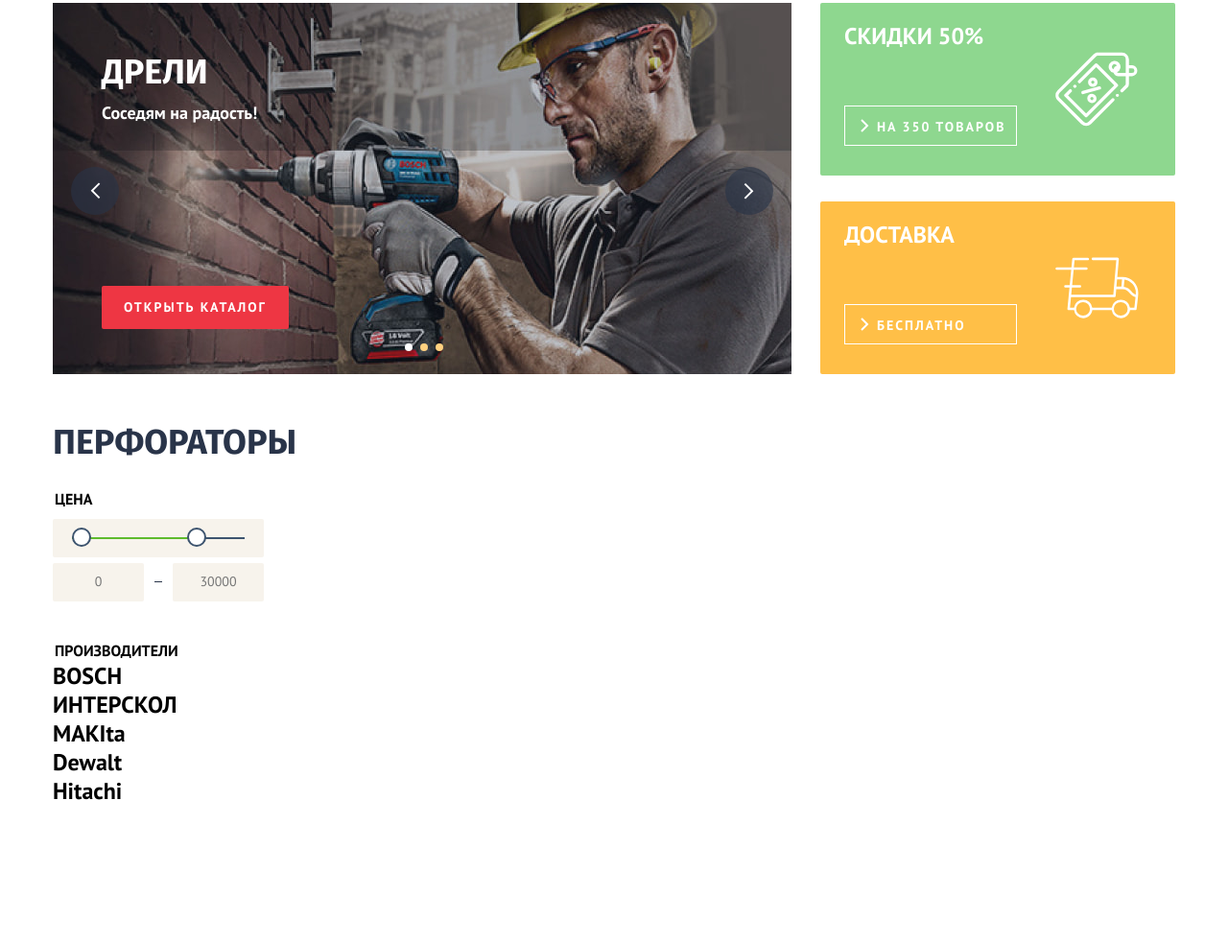
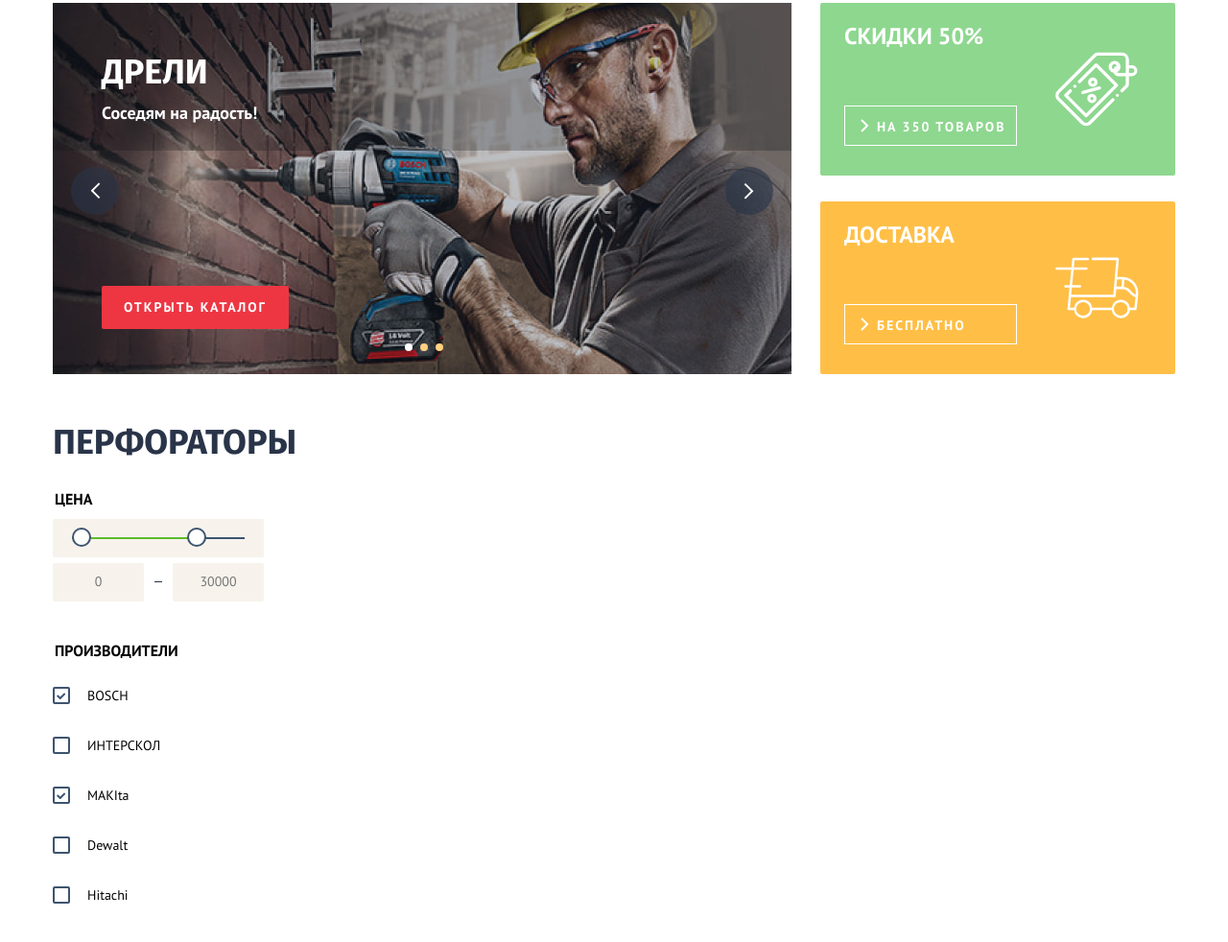
Before and after one commit to ant30111/grading-technomart, a plain HTML site: page index.html in a window 1280 px wide. Shown: the part 418-1400 px from the top of the page at 96% size. Before the commit the page ends 1311 px from the top, so only its background shows below. Drawn offline with Linux system fonts and the light colour scheme.

Commit message:
стилизует чекбоксы

```diff
--- a/index.html
+++ b/index.html
@@ -53,7 +53,7 @@
                 <label class="visually-hidden" for="password-text-popover">Пароль</label>
                 <input class="field popover-field" type="password" id="password-text-popover" placeholder="Пароль">
                 <div class="profile-popover-wrapper">
-                  <label class="control-login-popover">
+                  <label>
                     <input class="visually-hidden control-popover-input" type="checkbox" name="Запомнить меня" checked>
                     <span class="control-mark-popover"></span>
                     <span class="control-label-popover">Запомнить меня</span>
@@ -262,42 +262,42 @@
             </fieldset>
 
             <!-- Чекбоксы -->
-            <fieldset class="catalog-filter-group">
+            <fieldset class="catalog-filter-group catalog-filter-group-checkbox">
               <legend class="catalog-filter-group-legend">Производители</legend>
               <ul class="list catalog-filter-list">
                 <li class="catalog-filter-item">
                   <label class="control">
                     <input class="visually-hidden catalog-field" type="checkbox" name="BOSCH" checked>
-                    <span class="control-mark control-mark-checkbox"></span>
-                    <span class="control-label">BOSCH</span>
+                    <span class="control-span control-mark control-mark-checkbox"></span>
+                    <span class="control-span control-label">BOSCH</span>
                   </label>
                 </li>
                 <li class="catalog-filter-item">
                   <label class="control">
                     <input class="visually-hidden catalog-field" type="checkbox" name="ИНТЕРСКОЛ">
-                    <span class="control-mark control-mark-checkbox"></span>
-                    <span class="control-label">ИНТЕРСКОЛ</span>
+                    <span class="control-span control-mark control-mark-checkbox"></span>
+                    <span class="control-span control-label">ИНТЕРСКОЛ</span>
                   </label>
                 </li>
                 <li class="catalog-filter-item">
                   <label class="control">
                     <input class="visually-hidden catalog-field" type="checkbox" name="MAKIta" checked>
-                    <span class="control-mark control-mark-checkbox"></span>
-                    <span class="control-label">MAKIta</span>
+                    <span class="control-span control-mark control-mark-checkbox"></span>
+                    <span class="control-span control-label">MAKIta</span>
                   </label>
                 </li>
                 <li class="catalog-filter-item">
                   <label class="control">
                     <input class="visually-hidden catalog-field" type="checkbox" name="Dewalt">
-                    <span class="control-mark control-mark-checkbox"></span>
-                    <span class="control-label">Dewalt</span>
+                    <span class="control-span control-mark control-mark-checkbox"></span>
+                    <span class="control-span control-label">Dewalt</span>
                   </label>
                 </li>
                 <li class="catalog-filter-item">
                   <label class="control">
                     <input class="visually-hidden catalog-field" type="checkbox" name="Hitachi">
-                    <span class="control-mark control-mark-checkbox"></span>
-                    <span class="control-label">Hitachi</span>
+                    <span class="control-span control-mark control-mark-checkbox"></span>
+                    <span class="control-span control-label">Hitachi</span>
                   </label>
                 </li>
               </ul>
--- a/styles/slyles.css
+++ b/styles/slyles.css
@@ -1063,3 +1063,72 @@ body {
   outline: 1px solid #c5c5c5;
   background-color: #f1f5f7;
 }
+
+/* Чекбоксы */
+.catalog-filter-group-checkbox {
+  width: 264px;
+  margin-bottom: 34px;
+}
+
+.catalog-filter-list {
+  margin-top: 17px;
+}
+
+.catalog-filter-item:not(:last-child) {
+  margin-bottom: 22px;
+}
+
+.control {
+  position: relative;
+  display: block;
+  padding-left: 36px;
+}
+
+.control-mark {
+  position: absolute;
+  left: 0;
+  bottom: 3px;
+  width: 18px;
+  height: 18px;
+  border: 2px solid #3d546f;
+  border-radius: 2px;
+}
+
+.catalog-field[type="checkbox"]:checked + .control-mark-checkbox::after {
+  position: absolute;
+  top: 4px;
+  left: 2px;
+  width: 9px;
+  height: 7px;
+  background: url("../images/icons/mark-login-popover-icon.svg") no-repeat;
+  content: "";
+}
+
+.control-mark:hover {
+  cursor: pointer;
+  opacity: 0.6;
+}
+
+.catalog-field:focus + .control-mark::before {
+  position: absolute;
+  top: -5px;
+  left: -5px;
+  width: 24px;
+  height: 24px;
+  border: 2px solid #3d546f;
+  content: "";
+}
+
+.control-mark:active {
+  opacity: 0.4;
+}
+
+.catalog-field:disabled ~ .control-span {
+  opacity: 0.2;
+}
+
+.control-label {
+  font-weight: 400;
+  font-size: 14px;
+  line-height: 18px;
+}
```
